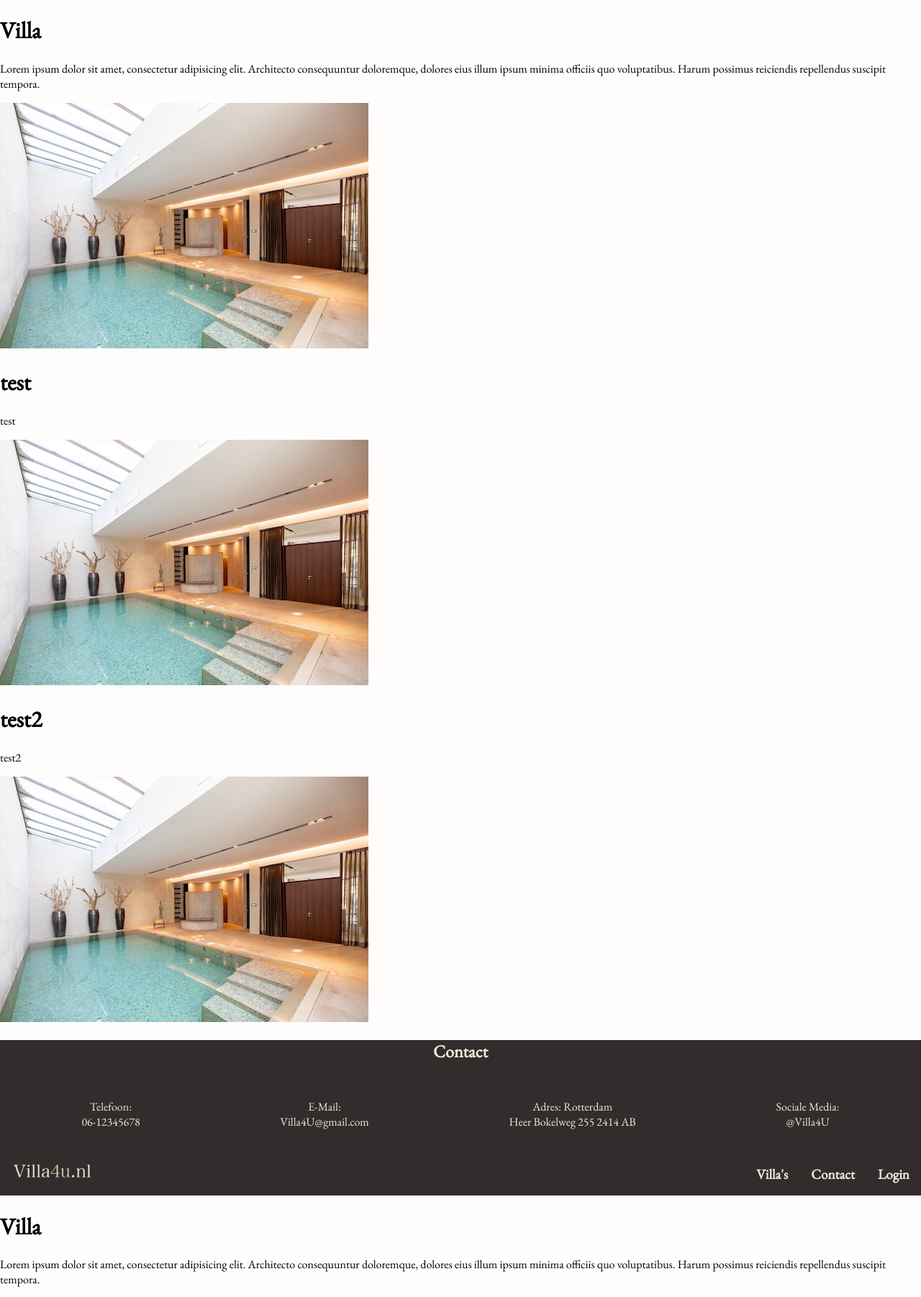
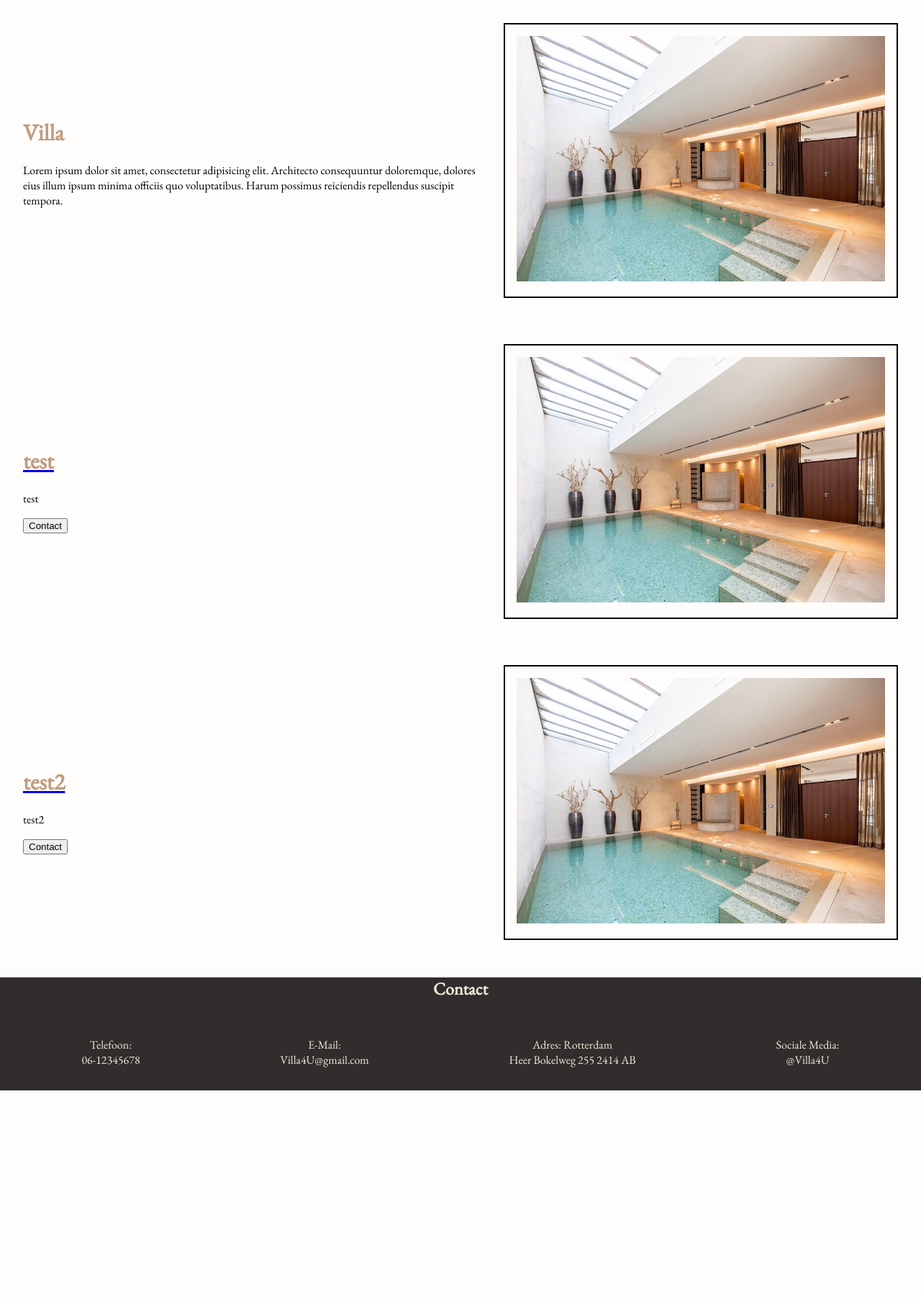
Before and after one commit to iranathan/Villa4u.nl, a PHP site: page /villalist.php in a window 1280 px wide. Shown: the part 60-1862 px from the top of the page at 72% size. After the commit the page ends 1575 px from the top, so only its background shows below. Run offline with PHP 8.4, Linux system fonts and the light colour scheme; data comes from the database, SQL or seed files in the repository.

Commit message:
ape gaming

```diff
--- a/villalist.php
+++ b/villalist.php
@@ -10,4 +10,3 @@ if(isset($villas)) {
 } else {
     echo "No villas";
 }
-include("villalist.view.php");
--- a/villalist.view.php
+++ b/villalist.view.php
@@ -6,7 +6,7 @@
           content="width=device-width, user-scalable=no, initial-scale=1.0, maximum-scale=1.0, minimum-scale=1.0">
     <meta http-equiv="X-UA-Compatible" content="ie=edge">
     <link rel="stylesheet" href="css/headerfooter.css">
-    <link rel="shortcut icon" href="logo.png" type="image/x-icon"
+    <link rel="shortcut icon" href="logo.png" type="image/x-icon">
     <link rel="stylesheet" href="css/villalist.css">
     <title>Villa4u</title>
 </head>
@@ -35,8 +35,9 @@
             <div id="villas">
                 <div class="villa">
                     <div class="villa-title">
-                        <h1><?= $res['name'] ?></h1>
+                        <a href="/#"><h1><?= $res['name'] ?></h1></a>
                         <p><?= $res['description'] ?></p>
+                        <button>Contact</button>
                     </div>
                     <div class="villa-thumbnail">
                         <img src="image/unnamed.png" alt="villa">
```
